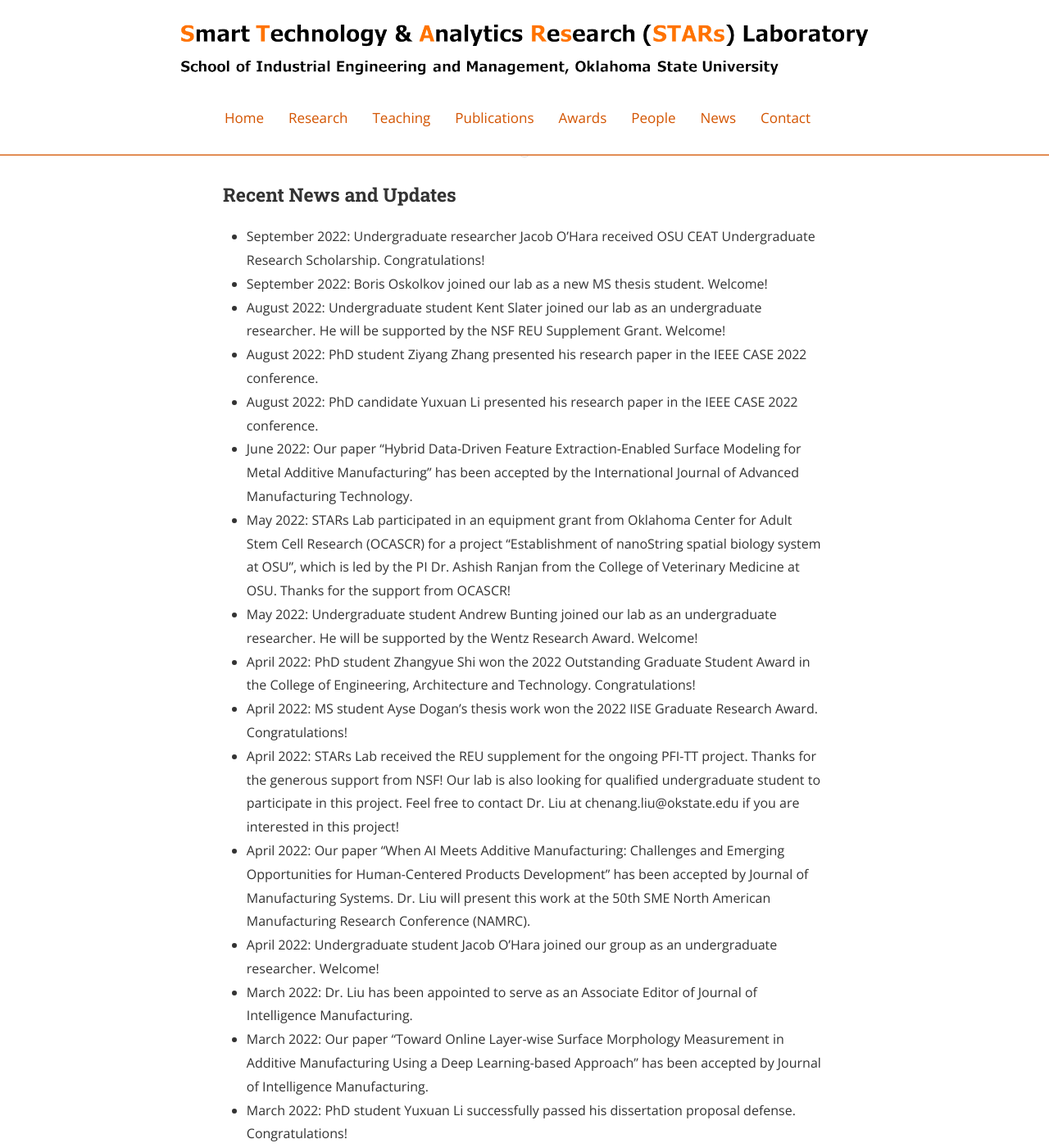
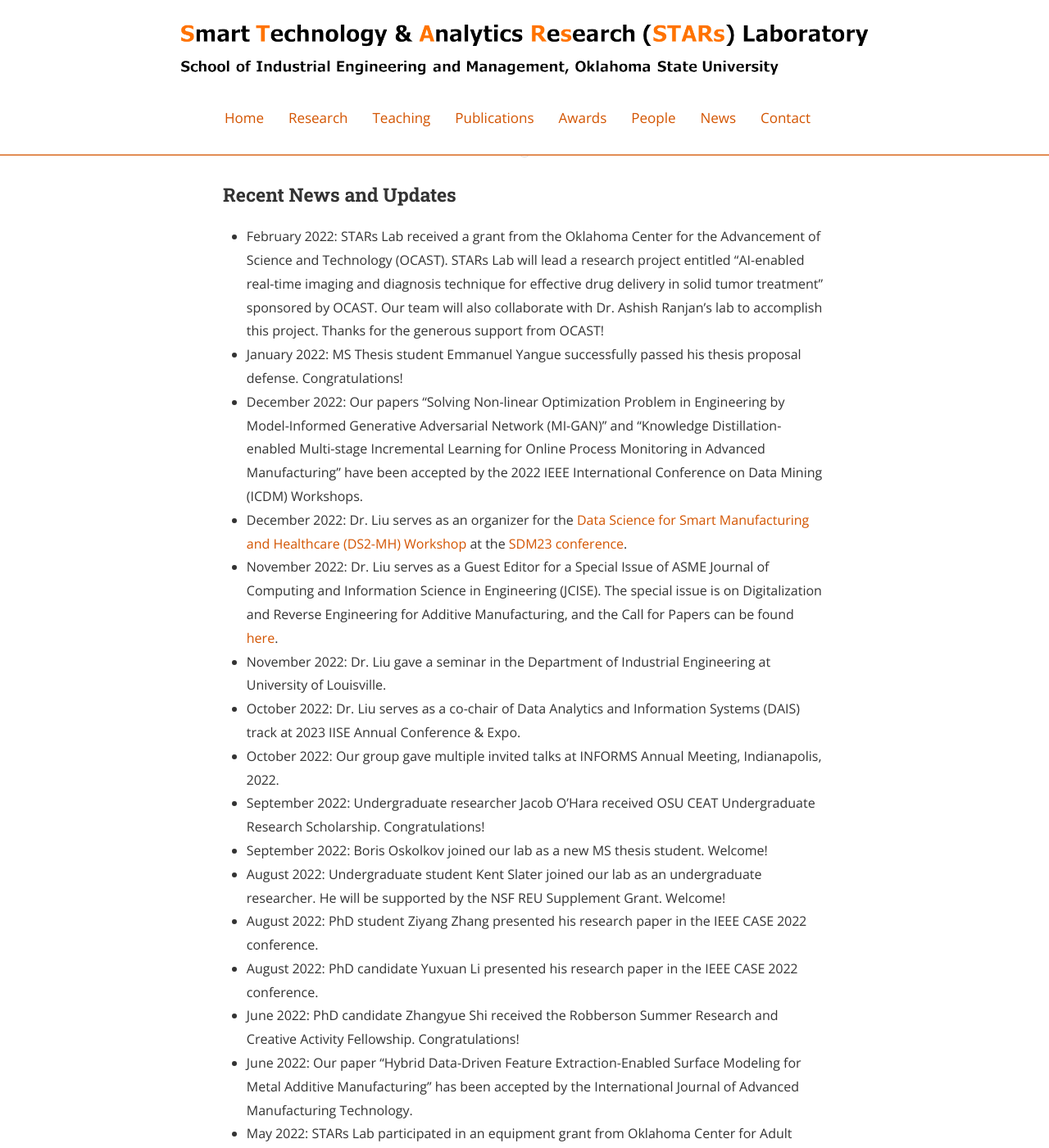
Before and after one commit to stars-laboratory/stars-laboratory.github.io, a Jekyll site: the page built from Gnews.md, in a window 1280 px wide and 1400 px high. Shown: the whole window at 82% size. Built offline with Jekyll 4.4.1, drawn with Linux system fonts in a browser that asks for light colours; nearby versions of some CDN libraries; some of the changed text lies outside the part shown.

Commit message:
Update Gnews.md

```diff
--- a/Gnews.md
+++ b/Gnews.md
@@ -7,11 +7,20 @@
 
 ### Recent News and Updates
 
+* February 2022: STARs Lab received a grant from the Oklahoma Center for the Advancement of Science and Technology (OCAST). STARs Lab will lead a research project entitled “AI-enabled real-time imaging and diagnosis technique for effective drug delivery in solid tumor treatment” sponsored by OCAST. Our team will also collaborate with Dr. Ashish Ranjan’s lab to accomplish this project. Thanks for the generous support from OCAST!
+* January 2022: MS Thesis student Emmanuel Yangue successfully passed his thesis proposal defense. Congratulations!
+* December 2022: Our papers “Solving Non-linear Optimization Problem in Engineering by Model-Informed Generative Adversarial Network (MI-GAN)” and “Knowledge Distillation-enabled Multi-stage Incremental Learning for Online Process Monitoring in Advanced Manufacturing” have been accepted by the 2022 IEEE International Conference on Data Mining (ICDM) Workshops.
+* December 2022: Dr. Liu serves as an organizer for the [Data Science for Smart Manufacturing and Healthcare (DS2-MH) Workshop]( https://sdm23wsmh.github.io/) at the [SDM23 conference](https://www.siam.org/conferences/cm/conference/sdm23).
+* November 2022: Dr. Liu serves as a Guest Editor for a Special Issue of ASME Journal of Computing and Information Science in Engineering (JCISE). The special issue is on Digitalization and Reverse Engineering for Additive Manufacturing, and the Call for Papers can be found [here](https://www.asme.org/getmedia/3651c562-8b4d-49ce-b0d9-05cf9bba1401/jcise-si-digitalization-and-reverse-engineerin_final.pdf).
+* November 2022: Dr. Liu gave a seminar in the Department of Industrial Engineering at University of Louisville.
+* October 2022: Dr. Liu serves as a co-chair of Data Analytics and Information Systems (DAIS) track at 2023 IISE Annual Conference & Expo.
+* October 2022: Our group gave multiple invited talks at INFORMS Annual Meeting, Indianapolis, 2022.
 * September 2022: Undergraduate researcher Jacob O'Hara received OSU CEAT Undergraduate Research Scholarship. Congratulations!
 * September 2022: Boris Oskolkov joined our lab as a new MS thesis student. Welcome!
 * August 2022: Undergraduate student Kent Slater joined our lab as an undergraduate researcher. He will be supported by the NSF REU Supplement Grant. Welcome!
 * August 2022: PhD student Ziyang Zhang presented his research paper in the IEEE CASE 2022 conference.
 * August 2022: PhD candidate Yuxuan Li presented his research paper in the IEEE CASE 2022 conference.
+* June 2022: PhD candidate Zhangyue Shi received the Robberson Summer Research and Creative Activity Fellowship. Congratulations!
 * June 2022: Our paper “Hybrid Data-Driven Feature Extraction-Enabled Surface Modeling for Metal Additive Manufacturing” has been accepted by the International Journal of Advanced Manufacturing Technology.
 * May 2022: STARs Lab participated in an equipment grant from Oklahoma Center for Adult Stem Cell Research (OCASCR) for a project “Establishment of nanoString spatial biology system at OSU”, which is led by the PI Dr. Ashish Ranjan from the College of Veterinary Medicine at OSU. Thanks for the support from OCASCR!
 * May 2022: Undergraduate student Andrew Bunting joined our lab as an undergraduate researcher. He will be supported by the Wentz Research Award. Welcome!
@@ -26,7 +35,7 @@
 * February 2022: Undergraduate student Sam Koscelny’s paper, mentored by Dr. Liu, won the third place in the IISE Southcentral Regional Undergraduate Technical Paper Competition. Congratulations!
 * January 2022: STARs Lab received a grant from National Science Foundation (NSF). STARs Lab is collaborating with Dr. Yongwei Shan (PI) from the School of Civil & Environmental Engineering at OSU for a research project entitled "PFI-TT: Intelligent quality assurance and integration tool for sewer inspection data" sponsored by NSF. Thanks for the generous support from NSF!
 * January 2022: PhD Student Yuxuan Li received the Roy & Virgina Dorrough Distinguished Graduate Fellowship. Congratulations!
-* January 2022: Emmanuel Yangue joined our group as a new MS student. Welcome!
+* January 2022: Emmanuel Yangue joined our group as a new MS thesis student. Welcome!
 * January 2022: Ziyang Zhang joined our group as a new Ph.D. student. Welcome!
 * December 2021: Our Paper “An LSTM-autoencoder based online side channel monitoring approach for cyber-physical attack detection in additive manufacturing” has been accepted by Journal of Intelligence Manufacturing.
 * December 2021: PhD student Zhangyue Shi successfully passed his dissertation proposal defense. Congratulations!
```
